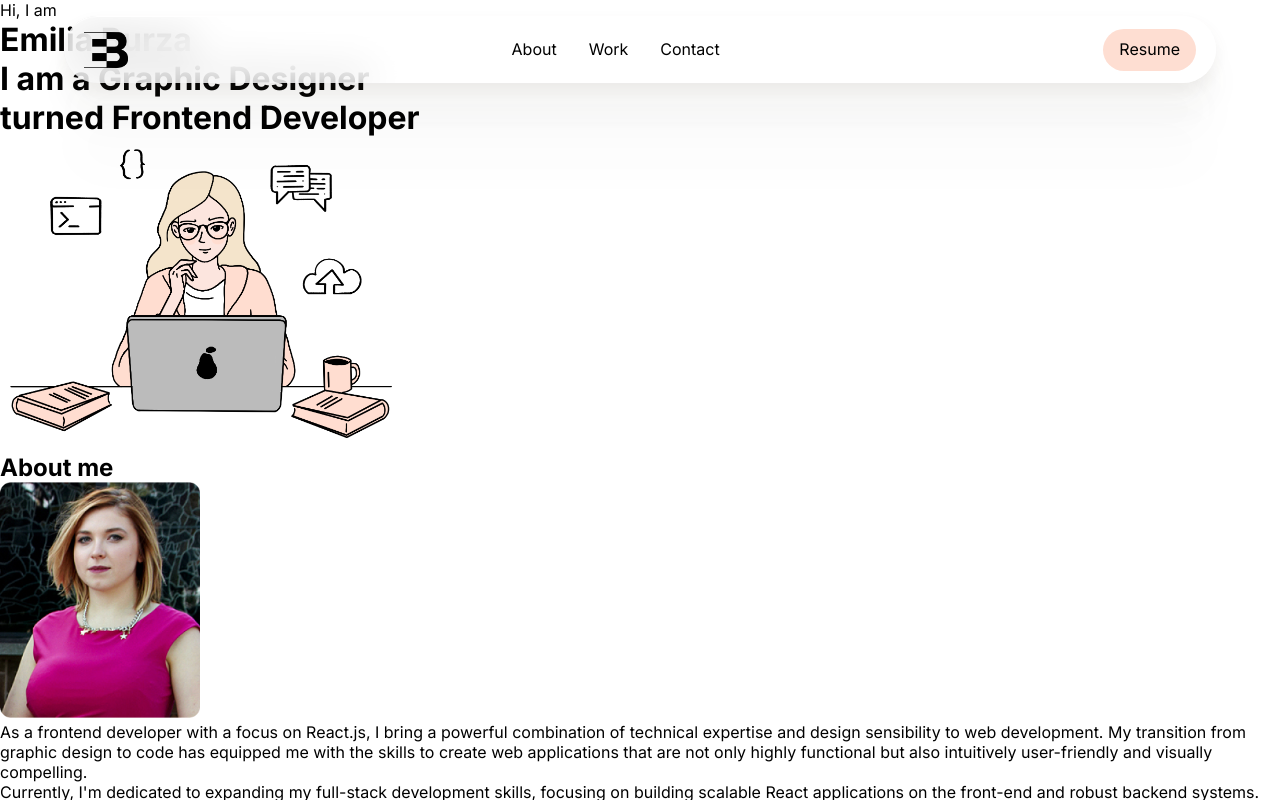
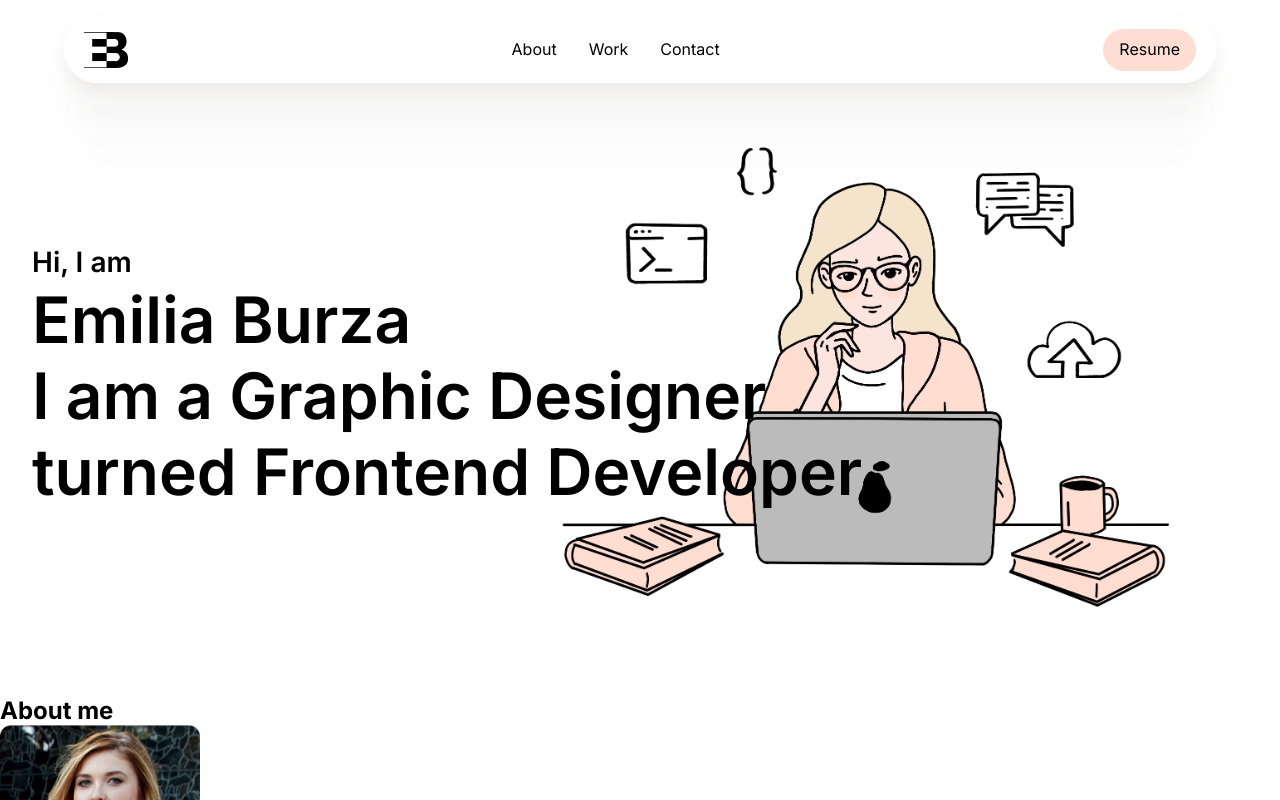
Before and after one commit to eburza/portfolio-emilia-burza, a React (Vite) app: page / in a window 1280 px wide. Shown: the top 800 px of the page. Built offline with nearby package versions, Linux system fonts and the light colour scheme.

Commit message:
Add styling to hero section

```diff
--- /dev/null
+++ b/src/css/hero.scss
@@ -0,0 +1,37 @@
+@import 'functions.scss';
+
+.hero {
+    @include display-flex(row, center, center, initial);
+    margin-top: 6rem;
+    padding: auto;
+    position: relative;
+    width: 100%;
+    height: 70vh;
+    overflow: hidden;
+}
+
+.hero-text {
+    z-index: 2;
+    position: absolute;
+    left: 0;
+    padding: 2rem;
+}
+
+.hero-img {
+    position: absolute;
+    top: 0;
+    right: 0;
+    height: 100%;
+    width: 65%;
+    object-fit: contain;
+    z-index: 1;
+    padding: 2rem;
+}
+
+.hero-text-sub {
+    @include heading-s;
+}
+
+.hero-text-main {
+    @include heading-l;
+}
--- a/src/css/styles.css
+++ b/src/css/styles.css
@@ -57,6 +57,53 @@
   border-radius: 100rem;
 }
 
+/* FONTS */
+/* COLORS */
+/* DISPLAY */
+.hero {
+  display: flex;
+  flex-direction: row;
+  justify-content: center;
+  align-items: center;
+  gap: initial;
+  margin-top: 6rem;
+  padding: auto;
+  position: relative;
+  width: 100%;
+  height: 70vh;
+  overflow: hidden;
+}
+
+.hero-text {
+  z-index: 2;
+  position: absolute;
+  left: 0;
+  padding: 2rem;
+}
+
+.hero-img {
+  position: absolute;
+  top: 0;
+  right: 0;
+  height: 100%;
+  width: 65%;
+  object-fit: contain;
+  z-index: 1;
+  padding: 2rem;
+}
+
+.hero-text-sub {
+  font-size: 1.75rem;
+  font-weight: 600;
+  line-height: 2.5rem;
+}
+
+.hero-text-main {
+  font-size: 4rem;
+  font-weight: 600;
+  line-height: 4.75rem;
+}
+
 * {
   box-sizing: border-box;
   color: #000;
@@ -80,7 +127,7 @@ body {
   flex-direction: column;
   justify-content: center;
   align-items: initial;
-  gap: initial;
+  gap: 2.5rem;
 }
 
 a {
--- a/src/css/styles.scss
+++ b/src/css/styles.scss
@@ -1,5 +1,6 @@
 @import 'functions.scss';
 @import 'navigation.scss';
+@import 'hero.scss';
 
 // base
 * {
@@ -10,12 +11,12 @@
 body {
     @include display-flex(initial, center, center, initial);
     margin: 0;
-    // height: 100vh;
+    // height: 100svh;
     width: 100vw;
 }
 
 .portfolio-website {
-    @include display-flex(column, center, initial, initial);
+    @include display-flex(column, center, initial, 2.5rem);
 }
 
 a {
--- a/src/index.css
+++ b/src/index.css
@@ -1,7 +1,3 @@
-
-.hero-img {
-  width: 400px;
-}
 
 .about-img {
   width: 200px;
```
Also changed, not shown: 1 other file (tests, documents, lock files or other folders).
